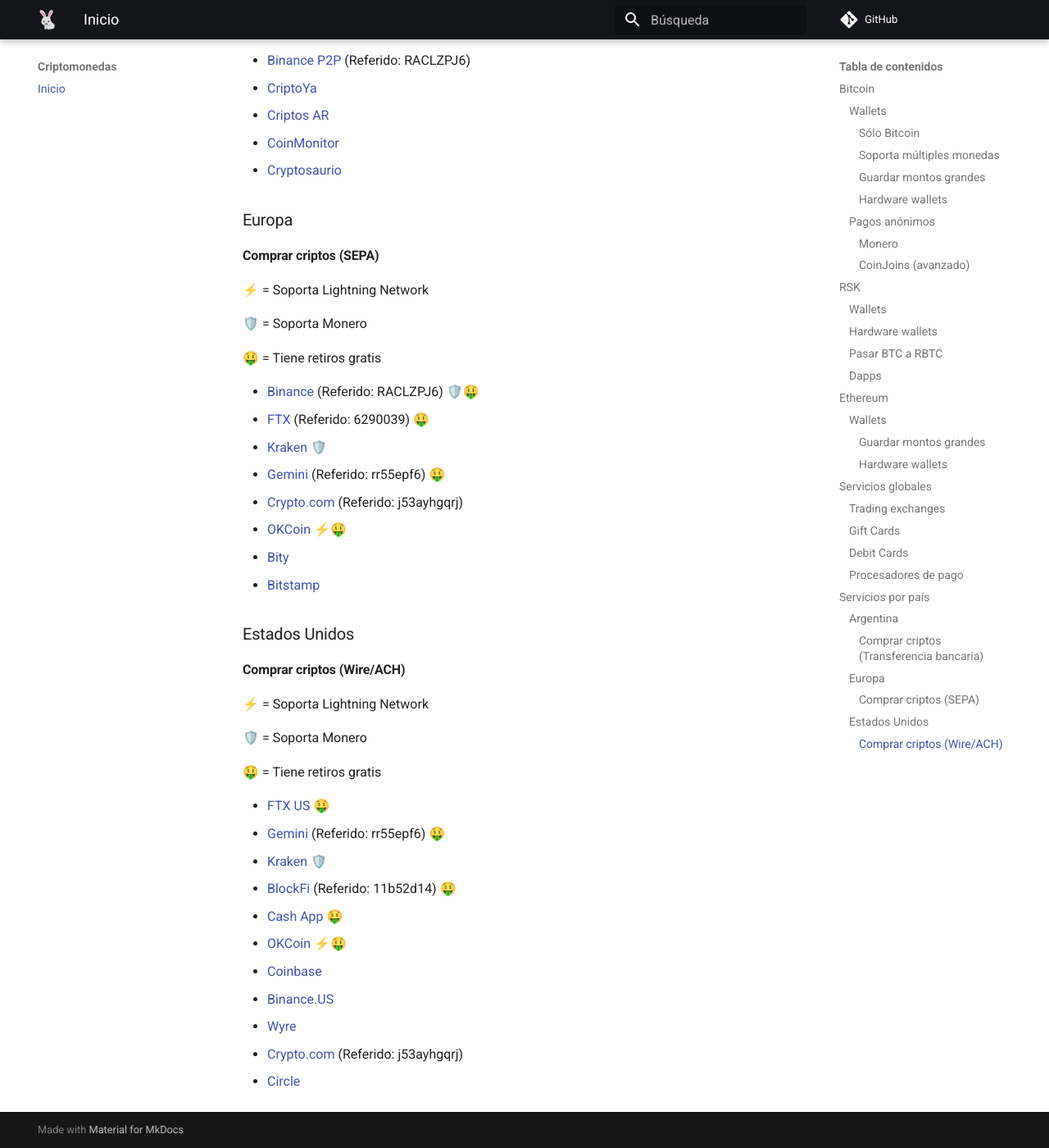
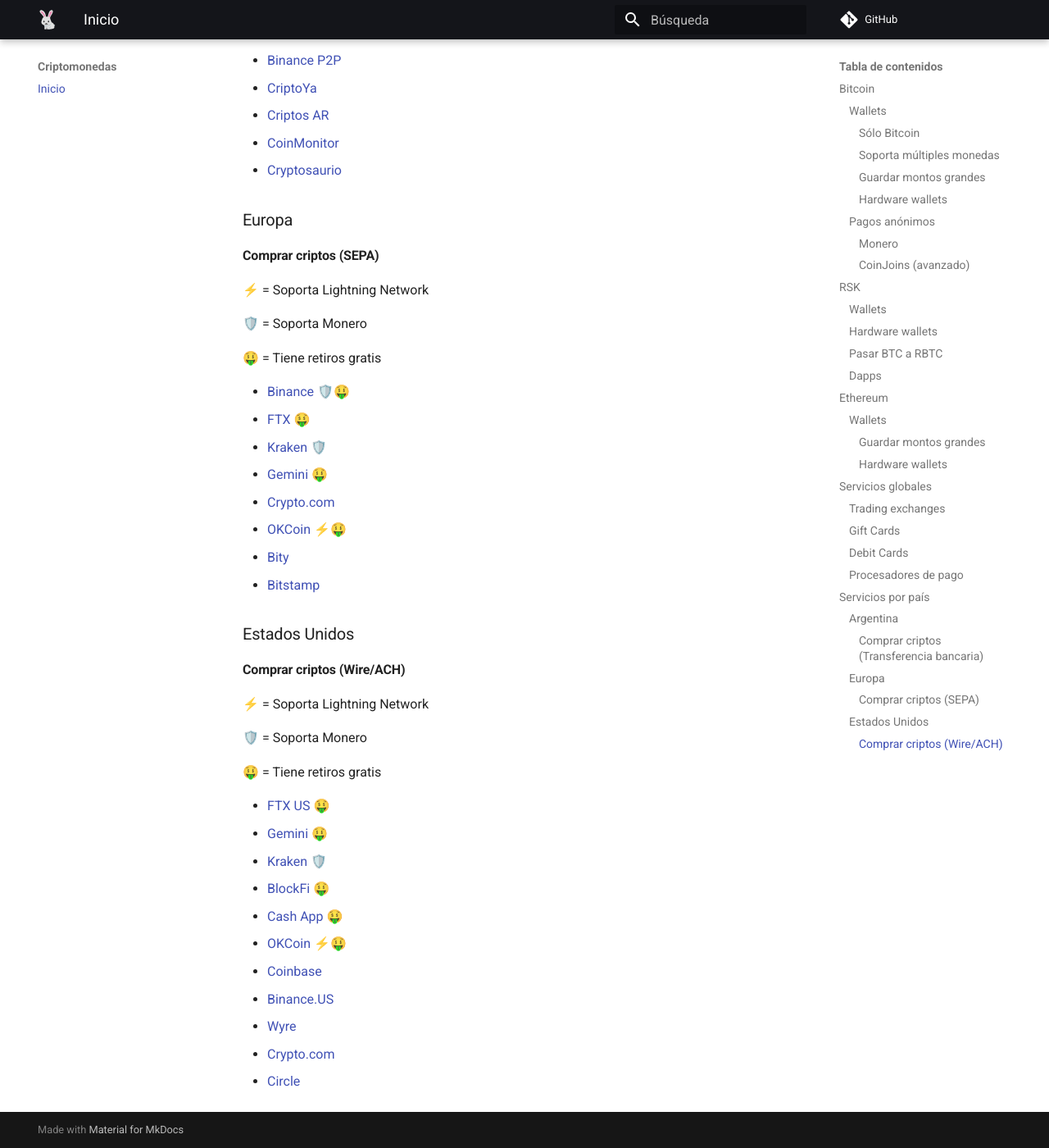
Before and after one commit to anomalouscode/wiki, an MkDocs documentation site: the page built from docs/criptomonedas/index.md, in a window 1280 px wide and 1400 px high, scrolled down 5784 px. Shown: the whole window at 82% size. Built offline with MkDocs 1.6.1 and Material for MkDocs 9.7.7, drawn with Linux system fonts in a browser that asks for light colours; comment, search, counter and statistics services are not loaded; some of the changed text lies outside the part shown.

Commit message:
Update index.md

```diff
--- a/docs/criptomonedas/index.md
+++ b/docs/criptomonedas/index.md
@@ -168,11 +168,11 @@
 
 🥷🏻 = Se puede usar sin KYC
 
-- [Binance](https://www.binance.com/en/register?ref=RACLZPJ6) (Referido: RACLZPJ6) 🛡️🤑
+- [Binance](https://www.binance.com/en/register?ref=RACLZPJ6) 🛡️🤑
 - [Bitfinex](https://www.bitfinex.com/) ⚡🛡️🤑🥷🏻
-- [FTX](https://ftx.com/#a=6290039) (Referido: 6290039) 🤑
+- [FTX](https://ftx.com/#a=6290039) 🤑
 - [Kraken](https://www.kraken.com/) 🛡️
-- [Gemini](https://gemini.com/share/rr55epf6) (Referido: rr55epf6) 🤑
+- [Gemini](https://gemini.com/share/rr55epf6) 🤑
 - [OKCoin](https://www.okcoin.com/) ⚡🤑
 - [Changelly](https://changelly.com/) 🛡️🥷🏻
 - [FixedFloat](https://fixedfloat.com/) ⚡🛡️🤑🥷🏻
@@ -206,7 +206,7 @@
 
 #### Comprar criptos (Transferencia bancaria)
 
-- [Binance P2P](https://www.binance.com/en/register?ref=RACLZPJ6) (Referido: RACLZPJ6)
+- [Binance P2P](https://www.binance.com/en/register?ref=RACLZPJ6)
 - [CriptoYa](https://criptoya.com/)
 - [Criptos AR](https://criptos.com.ar/)
 - [CoinMonitor](https://coinmonitor.info/)
@@ -222,11 +222,11 @@
 
 🤑 = Tiene retiros gratis
 
-- [Binance](https://www.binance.com/en/register?ref=RACLZPJ6) (Referido: RACLZPJ6) 🛡️🤑
-- [FTX](https://ftx.com/#a=6290039) (Referido: 6290039) 🤑
+- [Binance](https://www.binance.com/en/register?ref=RACLZPJ6) 🛡️🤑
+- [FTX](https://ftx.com/#a=6290039) 🤑
 - [Kraken](https://www.kraken.com/) 🛡️
-- [Gemini](https://gemini.com/share/rr55epf6) (Referido: rr55epf6) 🤑
-- [Crypto.com](https://crypto.com/app/j53ayhgqrj) (Referido: j53ayhgqrj)
+- [Gemini](https://gemini.com/share/rr55epf6) 🤑
+- [Crypto.com](https://crypto.com/app/j53ayhgqrj)
 - [OKCoin](https://www.okcoin.com/) ⚡🤑
 - [Bity](https://bity.com/)
 - [Bitstamp](https://www.bitstamp.net/)
@@ -242,13 +242,13 @@
 🤑 = Tiene retiros gratis
 
 - [FTX US](https://ftx.us/) 🤑
-- [Gemini](https://gemini.com/share/rr55epf6) (Referido: rr55epf6) 🤑
+- [Gemini](https://gemini.com/share/rr55epf6) 🤑
 - [Kraken](https://www.kraken.com/) 🛡️
-- [BlockFi](https://blockfi.com/?ref=11b52d14) (Referido: 11b52d14) 🤑
+- [BlockFi](https://blockfi.com/?ref=11b52d14) 🤑
 - [Cash App](https://cash.app/) 🤑
 - [OKCoin](https://www.okcoin.com/) ⚡🤑
 - [Coinbase](https://www.coinbase.com/)
 - [Binance.US](https://www.binance.us/)
 - [Wyre](https://www.sendwyre.com/)
-- [Crypto.com](https://crypto.com/app/j53ayhgqrj) (Referido: j53ayhgqrj)
+- [Crypto.com](https://crypto.com/app/j53ayhgqrj)
 - [Circle](https://www.circle.com/)
```
